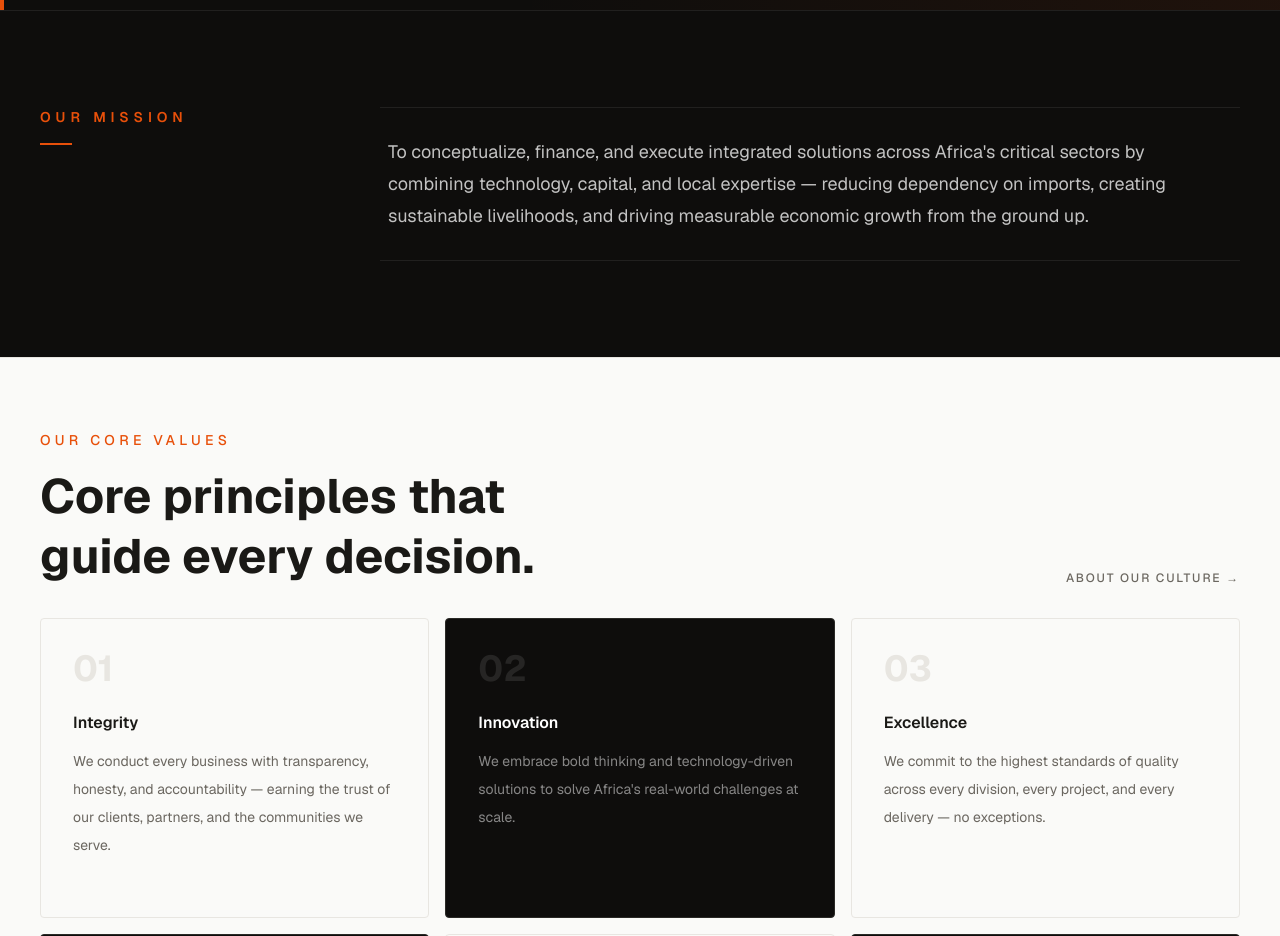
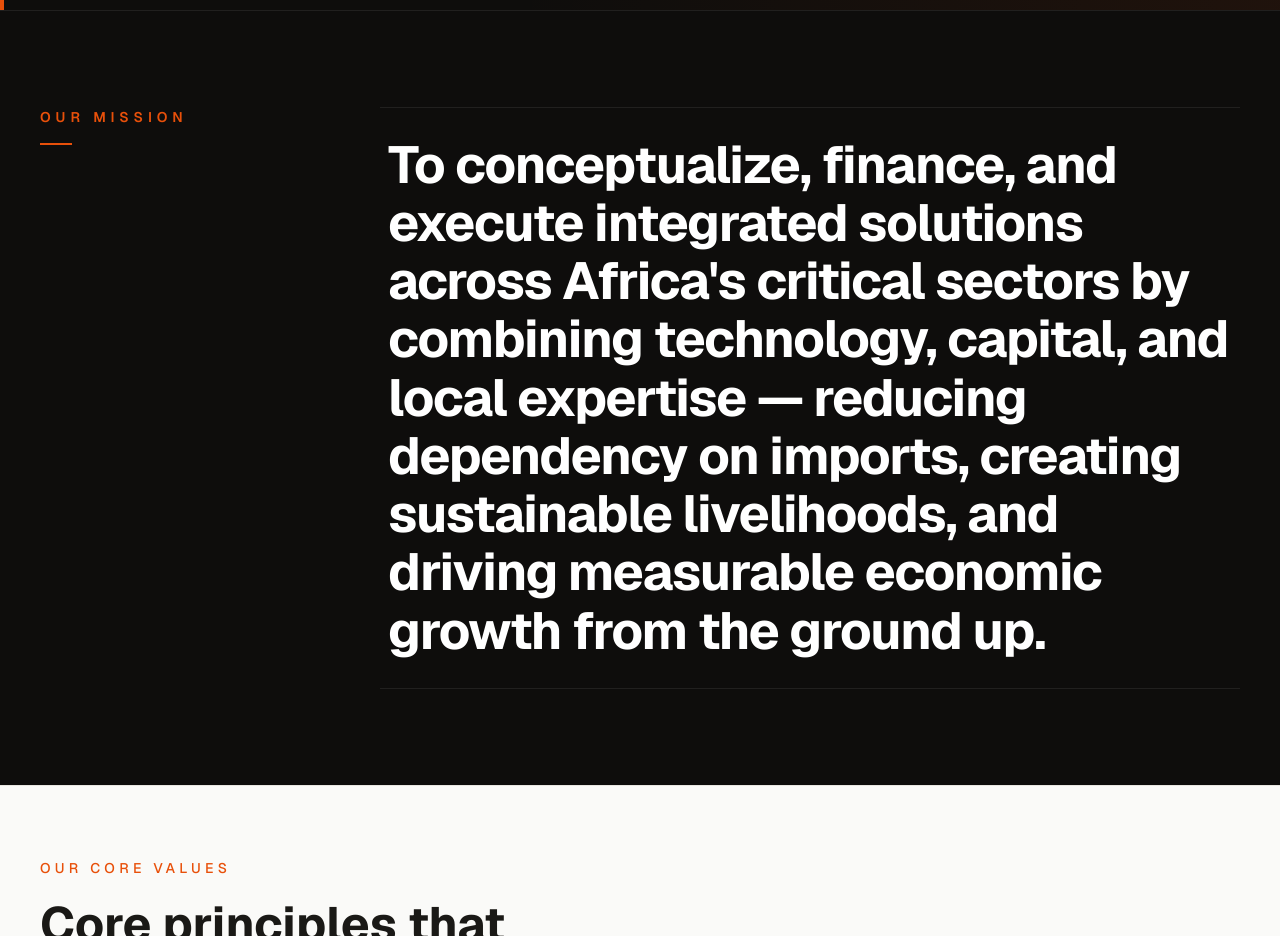
Before and after one commit to gentlerhiz/Bornstellar, a Next.js app: page /about in a window 1280 px wide. Shown: the part 2760-3696 px from the top of the page. Built offline with nearby package versions, Linux system fonts and the light colour scheme.

Commit message:
revision 8

```diff
--- a/components/sections/MissionSection.tsx
+++ b/components/sections/MissionSection.tsx
@@ -36,7 +36,7 @@ export default function MissionSection() {
                   <span className="text-[10px] text-[#E8500A] tracking-[0.3em] font-semibold tabular-nums mt-1 shrink-0">
                     {String(i + 1).padStart(2, "0")}
                   </span>
-                  <p className="text-base sm:text-lg text-white/75 leading-8 group-hover:text-white transition-colors duration-300">
+                  <p className="text-3xl sm:text-4xl lg:text-5xl xl:text-[3.25rem] font-bold text-white leading-[1.12] tracking-tight group-hover:text-white transition-colors duration-300">
                     {point}
                   </p>
                 </div>
--- a/components/sections/VisionMissionSection.tsx
+++ b/components/sections/VisionMissionSection.tsx
@@ -65,7 +65,7 @@ export default function VisionMissionSection() {
               {missionPoints.map((point, i) => (
                 <FadeIn key={i} delay={i * 0.1}>
                   <div className="group flex items-start gap-6 py-7 hover:bg-white/[0.03] transition-colors duration-300 px-2">
-                    <p className="text-base sm:text-lg text-white/75 leading-8 group-hover:text-white transition-colors duration-300">
+                    <p className="text-3xl sm:text-4xl lg:text-5xl xl:text-[3.25rem] font-bold text-white leading-[1.12] tracking-tight group-hover:text-white transition-colors duration-300">
                       {point}
                     </p>
                   </div>
```
